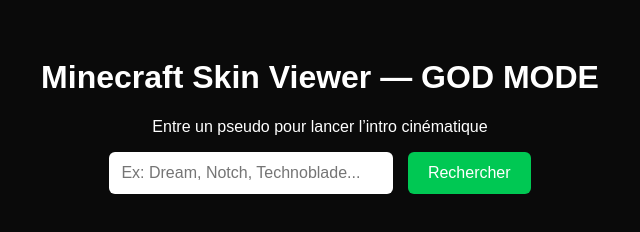
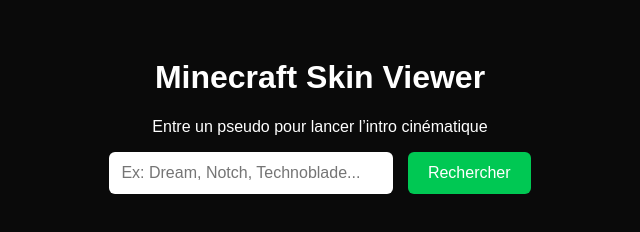
Before and after one commit to lefilou20contact-ai/Minecraft-animation, a plain HTML site: page index.html in a window 1280 px wide. Shown: the whole page, without its empty margins (320-960 px from the left). Drawn offline with Linux system fonts and the light colour scheme.

Commit message:
Update title from 'GOD MODE' to 'Minecraft Skin Viewer'

```diff
--- a/index.html
+++ b/index.html
@@ -38,7 +38,7 @@
 </head>
 <body>
 
-    <h1>Minecraft Skin Viewer — GOD MODE</h1>
+    <h1>Minecraft Skin Viewer</h1>
     <p>Entre un pseudo pour lancer l’intro cinématique</p>
 
     <input id="username" placeholder="Ex: Dream, Notch, Technoblade...">
```
